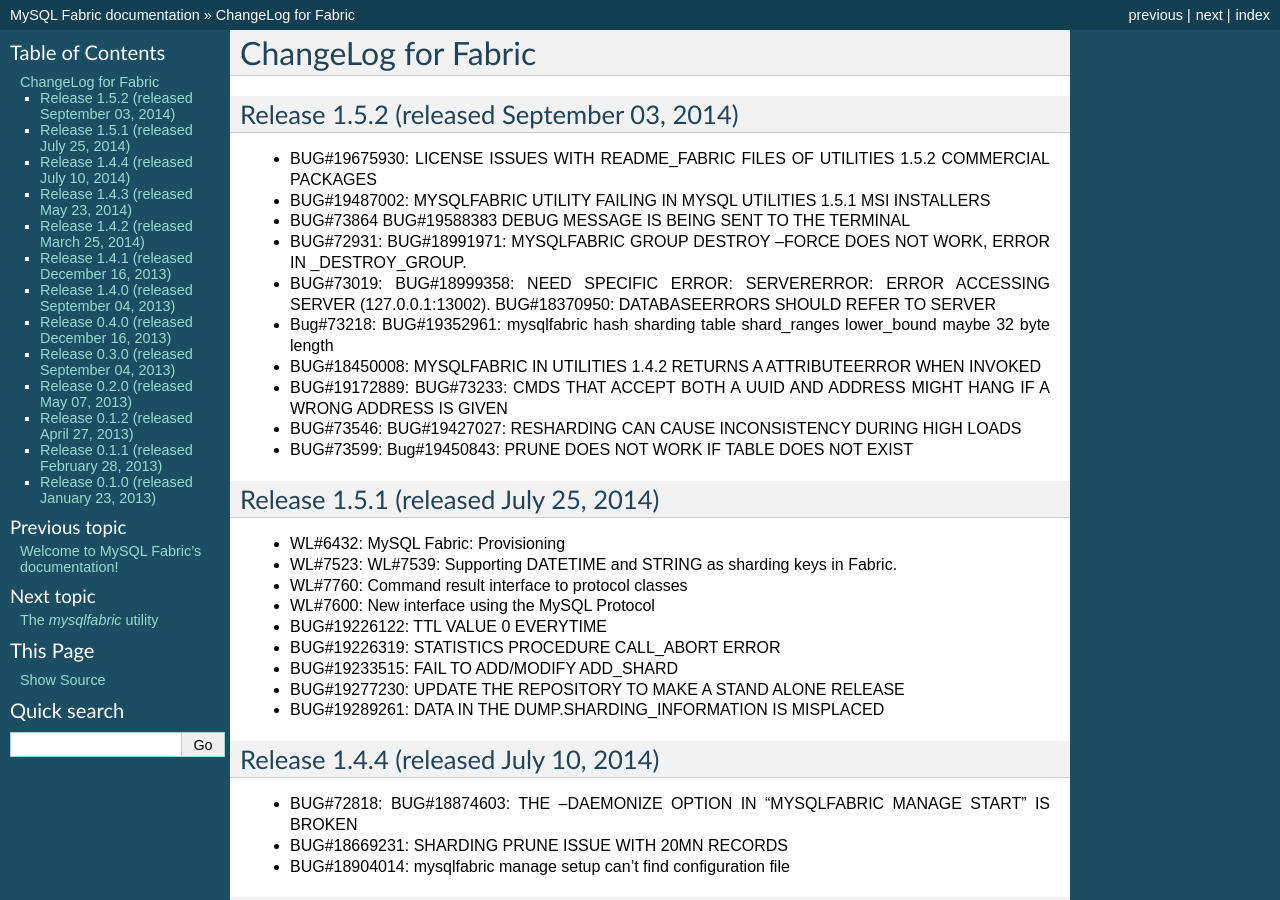
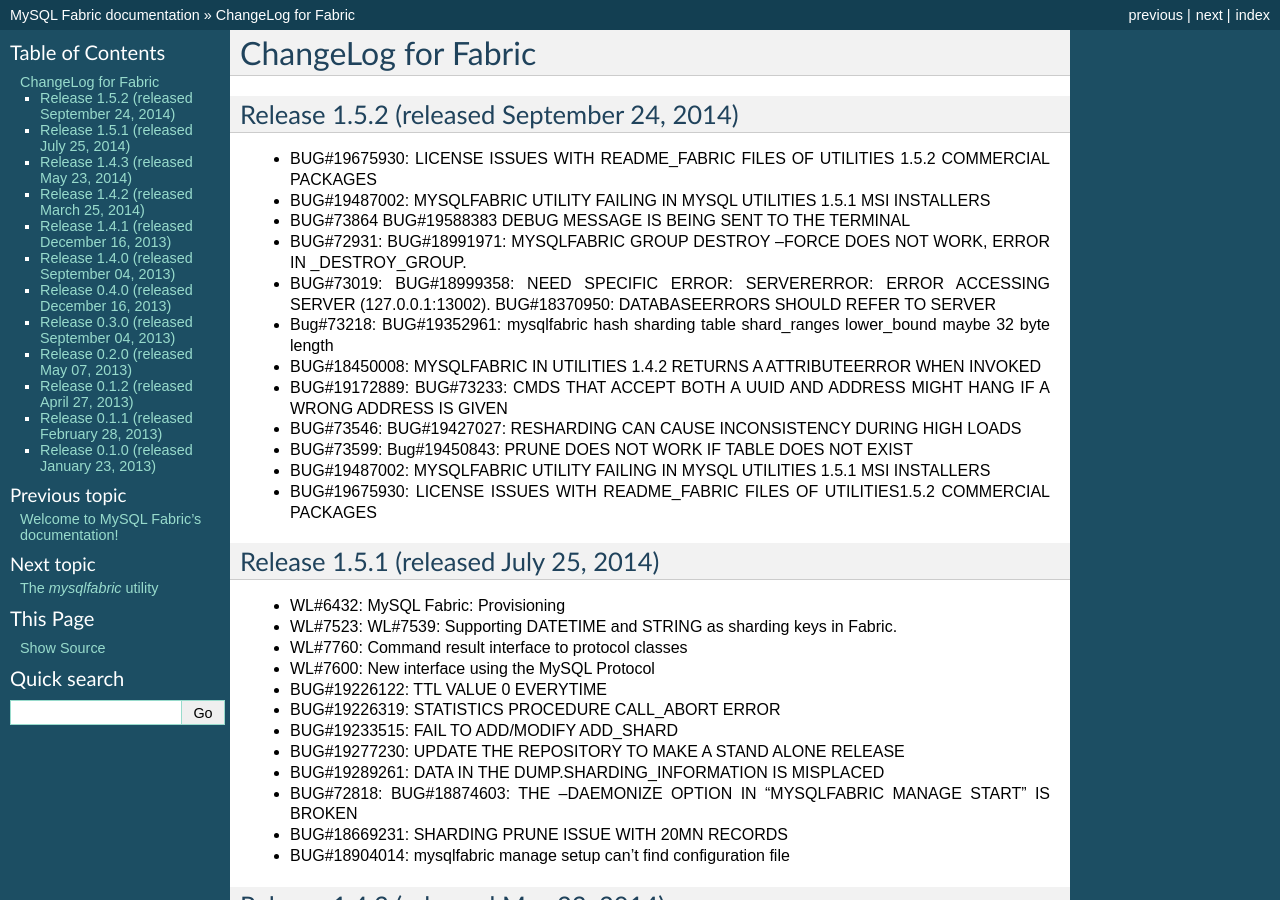
Before and after one commit to edrod77/mysql-fabric, a Sphinx documentation site: the page built from doc/source/CHANGELOG.rst, in a window 1280 px wide and 900 px high. Built offline with Sphinx 7.4.7, drawn with Linux system fonts in a browser that asks for light colours; the version number could not be read and is left out.

Commit message:
Releasing version 1.5.3

```diff
--- a/doc/source/CHANGELOG.rst
+++ b/doc/source/CHANGELOG.rst
@@ -3,7 +3,7 @@
 ####################
 
 
-Release 1.5.2 (released September 03, 2014)
+Release 1.5.2 (released September 24, 2014)
 -------------------------------------------
 
 * BUG#19675930: LICENSE ISSUES WITH README_FABRIC FILES OF UTILITIES 1.5.2
@@ -25,6 +25,10 @@
 * BUG#73546: BUG#19427027: RESHARDING CAN CAUSE INCONSISTENCY DURING
   HIGH LOADS
 * BUG#73599: Bug#19450843: PRUNE DOES NOT WORK IF TABLE DOES NOT EXIST
+* BUG#19487002: MYSQLFABRIC UTILITY FAILING IN MYSQL UTILITIES 1.5.1 MSI
+  INSTALLERS
+* BUG#19675930: LICENSE ISSUES WITH README_FABRIC FILES OF
+  UTILITIES1.5.2 COMMERCIAL PACKAGES
 
 Release 1.5.1 (released July 25, 2014)
 --------------------------------------
@@ -39,10 +43,6 @@
 * BUG#19233515: FAIL TO ADD/MODIFY ADD_SHARD
 * BUG#19277230: UPDATE THE REPOSITORY TO MAKE A STAND ALONE RELEASE
 * BUG#19289261: DATA IN THE DUMP.SHARDING_INFORMATION IS MISPLACED
-
-Release 1.4.4 (released July 10, 2014)
---------------------------------------
-
 * BUG#72818: BUG#18874603: THE --DAEMONIZE OPTION IN "MYSQLFABRIC MANAGE
   START" IS BROKEN
 * BUG#18669231: SHARDING PRUNE ISSUE WITH 20MN RECORDS
```
Also changed, not shown: 3 other files.
